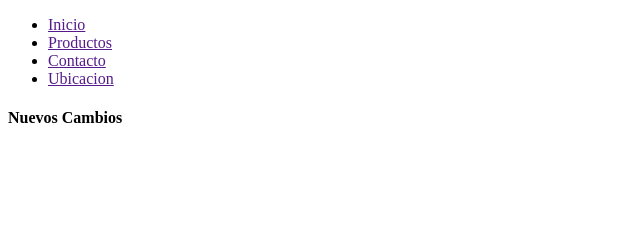
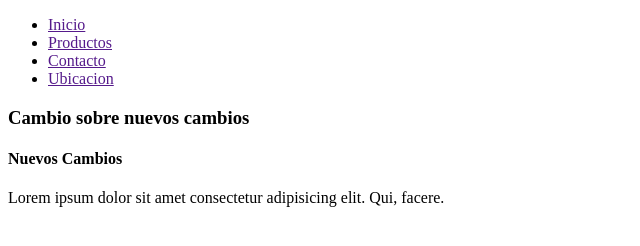
Before and after one commit to GeorgeFco/borrador, a plain HTML site: page index.html in a window 1280 px wide. Shown: the whole page, without its empty margins (0-640 px from the left). Drawn offline with Linux system fonts and the light colour scheme.

Commit message:
cambios finales

```diff
--- a/index.html
+++ b/index.html
@@ -15,8 +15,11 @@
     </ul>
 
     <section>
+        <h3>Cambio sobre nuevos cambios</h3>
         <h4>Nuevos Cambios</h4>
     </section>
 
+    <p>Lorem ipsum dolor sit amet consectetur adipisicing elit. Qui, facere.</p>
+
 </body>
 </html>
```
